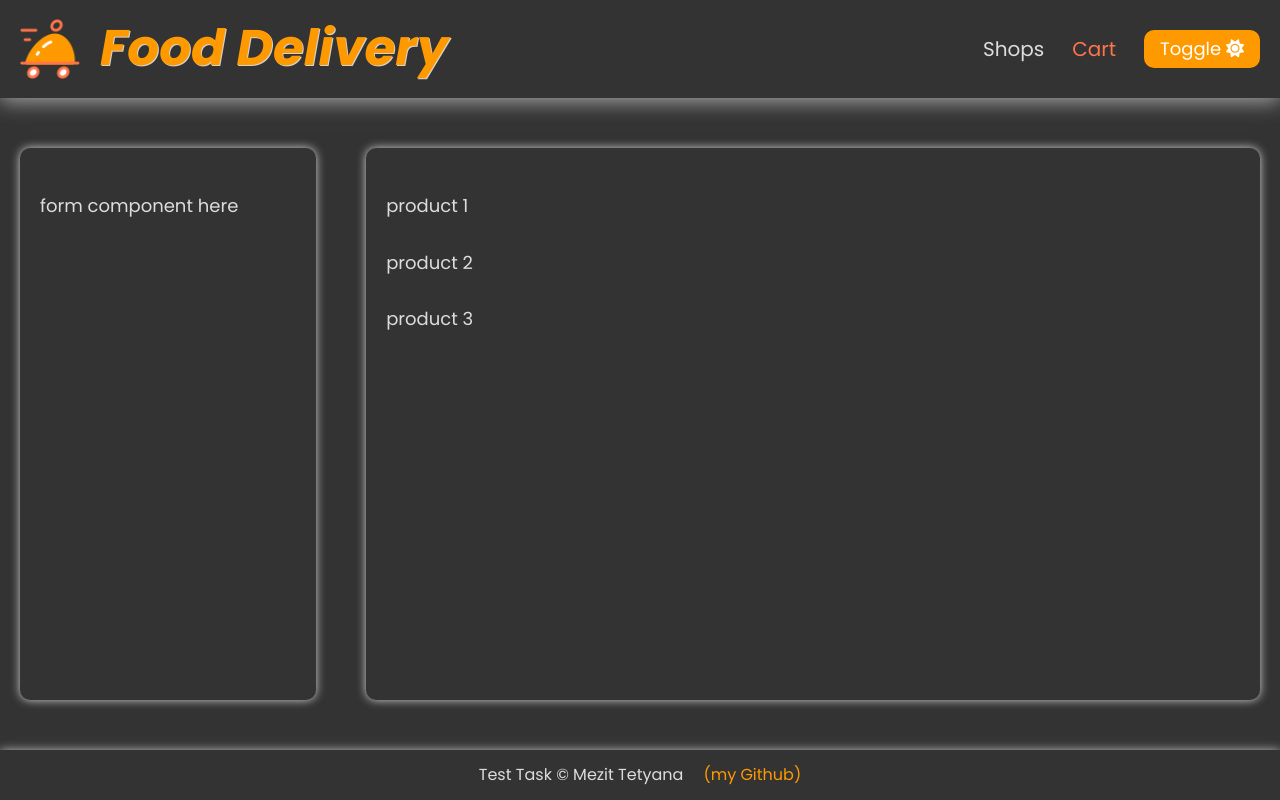
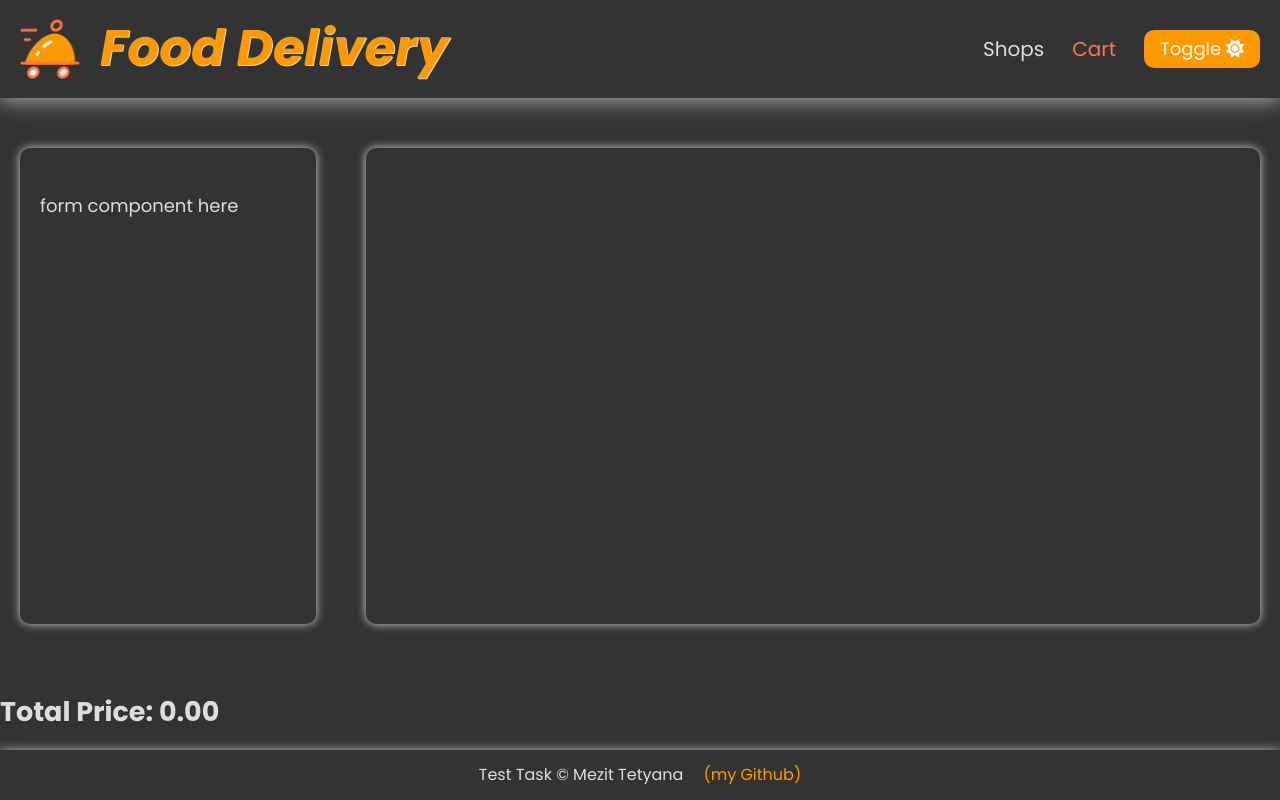
Before and after one commit to NemesisUA/food-delivery, a React (Create React App) app in the folder frontend/: page /cart in a window 1280 px wide. Built offline with nearby package versions, Linux system fonts and the light colour scheme.

Commit message:
feat: mapped cart items

```diff
--- a/frontend/src/pages/CartPage.jsx
+++ b/frontend/src/pages/CartPage.jsx
@@ -1,19 +1,41 @@
-import React from 'react'
+import { useContext, useEffect } from 'react'
 import './styles/Cart.css'
+import { LocalStorageService, LS_KEYS } from "../servises/localStorage";
+import { CartContext } from "../hoc/CartProvider";
 
 function CartPage() {
+  const { cartItems, setCartItems } = useContext(CartContext);
+
+  const totalPrice = [...cartItems].reduce((acc, cur) => { return acc + +cur.price }, 0).toFixed(2);
+
+  const handlePurchase = (e) => {
+    e.preventDefault();
+    setCartItems(() => []);
+    LocalStorageService.remove(LS_KEYS.CART);
+  }
+
   return (
+    <>
       <div className='wrapper flex-wrapper'>
         <div className='order-user'>
           <p>form component here</p>
         </div>
 
         <div className='order-products'>
-       <p>product 1</p>
-       <p>product 2</p>
-       <p>product 3</p>
+          <form onSubmit={handlePurchase}>
+            <ul className="cart-container">{
+              cartItems.map(item => (
+                <li key={item.id}>
+                  <p> name={item.name} price={item.price}</p>
+                </li>
+              ))
+            }
+            </ul>
+          </form>
         </div>
       </div>
+      <h2>Total Price: {totalPrice}</h2>
+    </>
   )
 }
 
```
Lines whose indentation alone changed are shown as unchanged.
